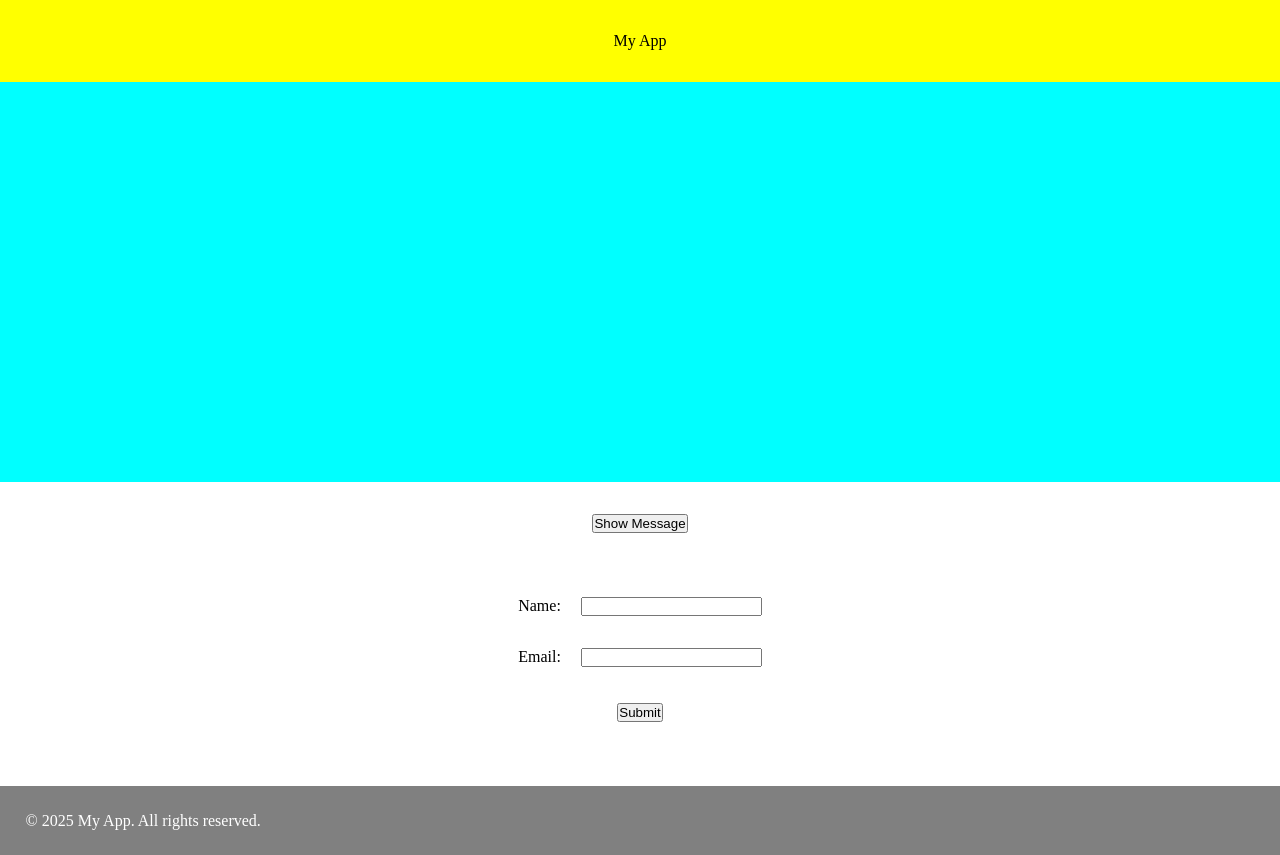
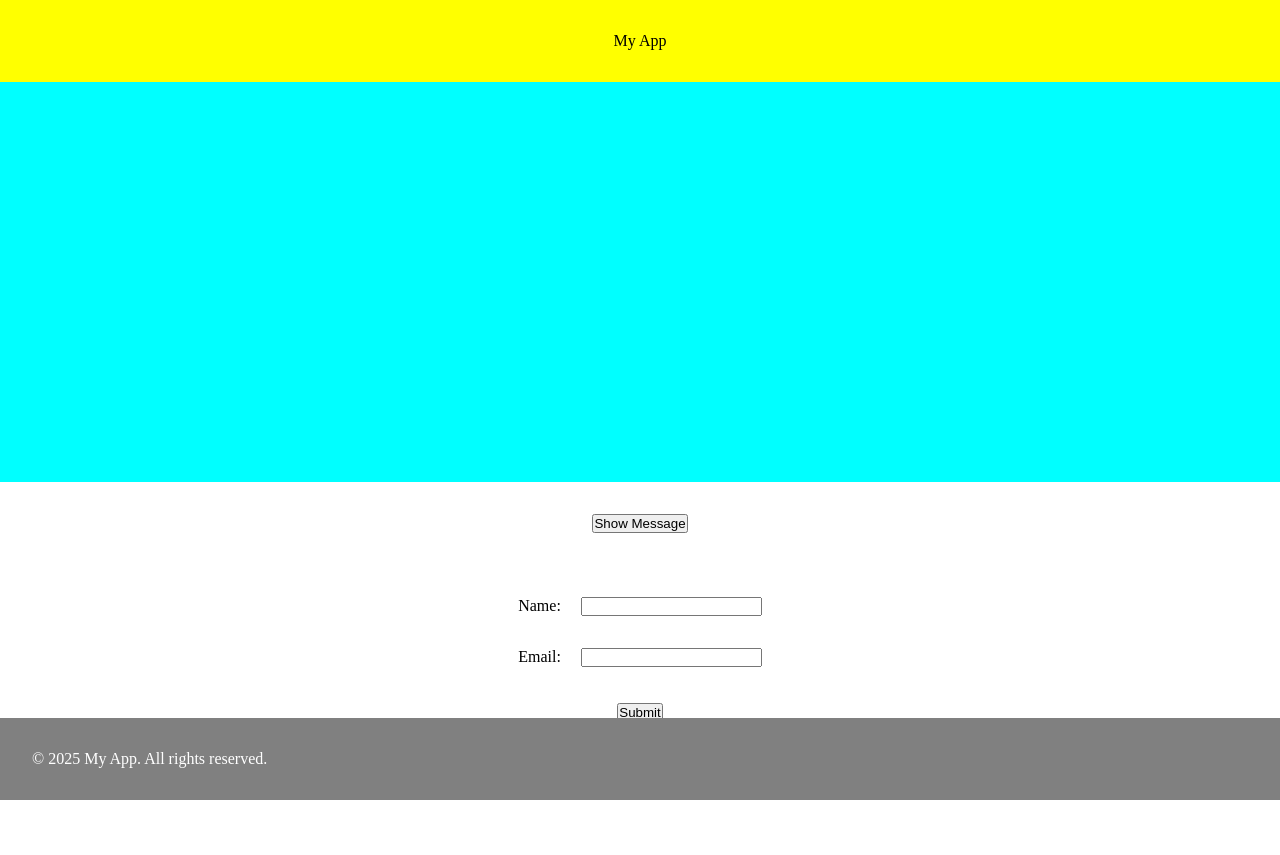
Before and after one commit to Josheirma/loginpage, a React (Vite) app: page / in a window 1280 px wide. After the commit the page ends 800 px from the top, so only its background shows below. Built offline with nearby package versions, Linux system fonts and the light colour scheme.

Commit message:
Footer stays put.

```diff
--- a/src/footer/footer.module.css
+++ b/src/footer/footer.module.css
@@ -3,9 +3,12 @@
 
     background-Color:grey;
     color: white;
-
     padding: 1.6rem;
-
+    position: fixed;
+    bottom: 0;
+    left: 0;
+    padding: 2rem;
+    width:100%;
 
 
 }
```
